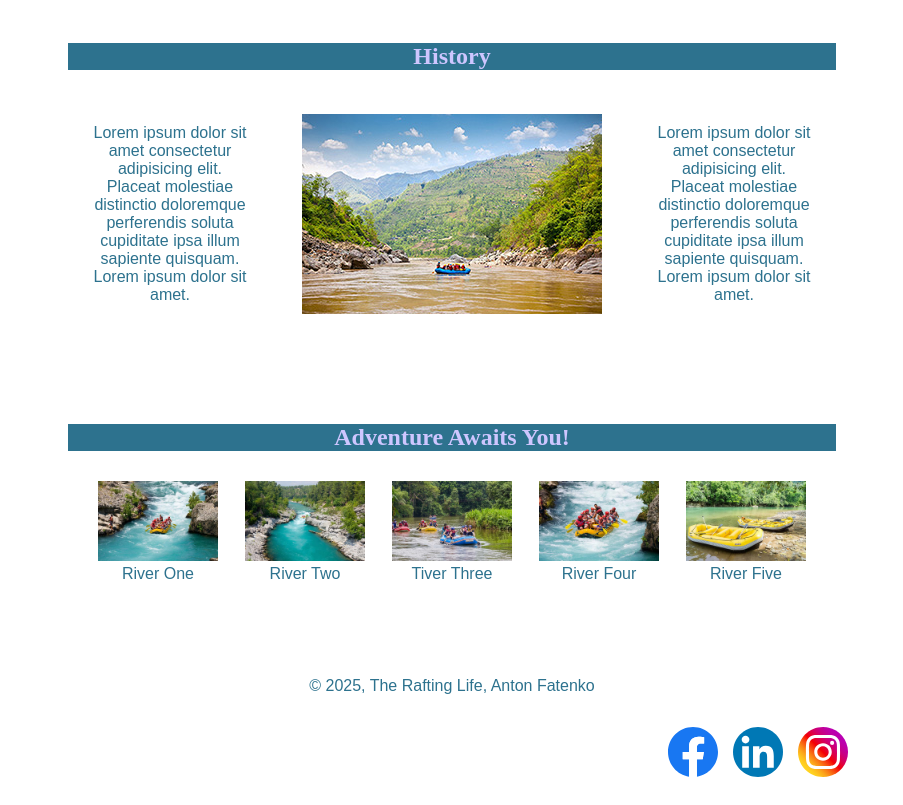
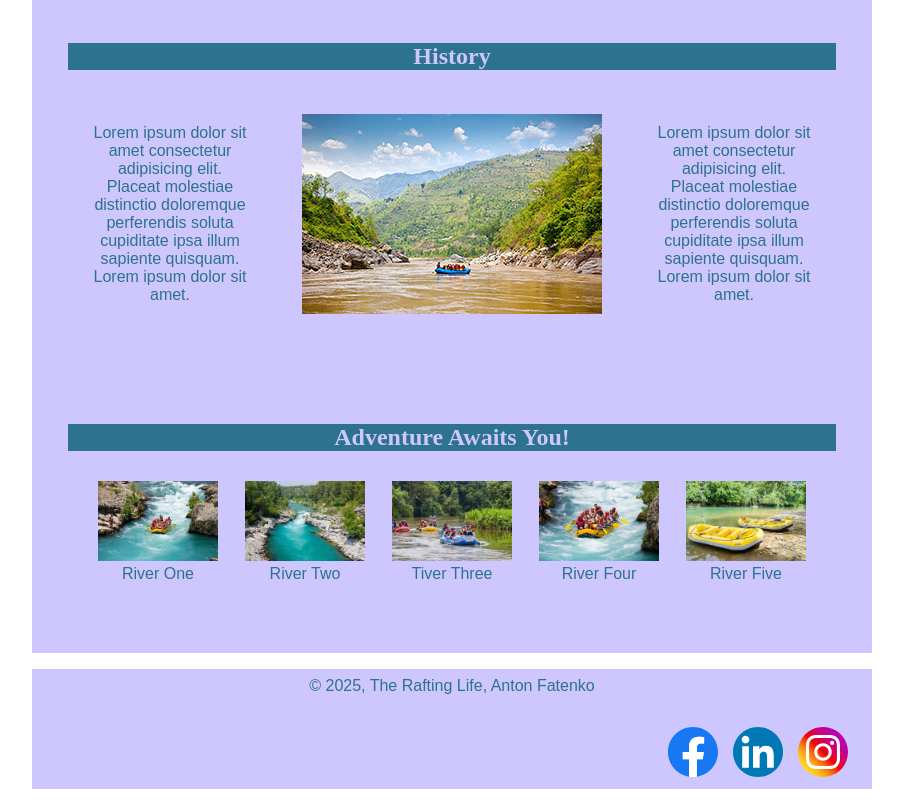
Before and after one commit to asf88/wdd130, a plain HTML site: page wwr/about.html in a window 1280 px wide. Shown: the part 646-1451 px from the top of the page, without its empty margins (188-1091 px from the left). Drawn offline with Linux system fonts and the light colour scheme.

Commit message:
about_update3

```diff
--- a/wwr/styles/rafting.css
+++ b/wwr/styles/rafting.css
@@ -22,6 +22,7 @@ header img {
 header, main, footer {
     width: 840px;
     margin: 0 auto;
+    background-color: var(--accent2-color);
 }
 h1, h2 {
     background-color: var(--accent1-color);
@@ -130,5 +131,4 @@ header {
     display: flex;
     justify-content: flex-end;
     gap: 15px;
-    margin-top: 10px;
 }
```
